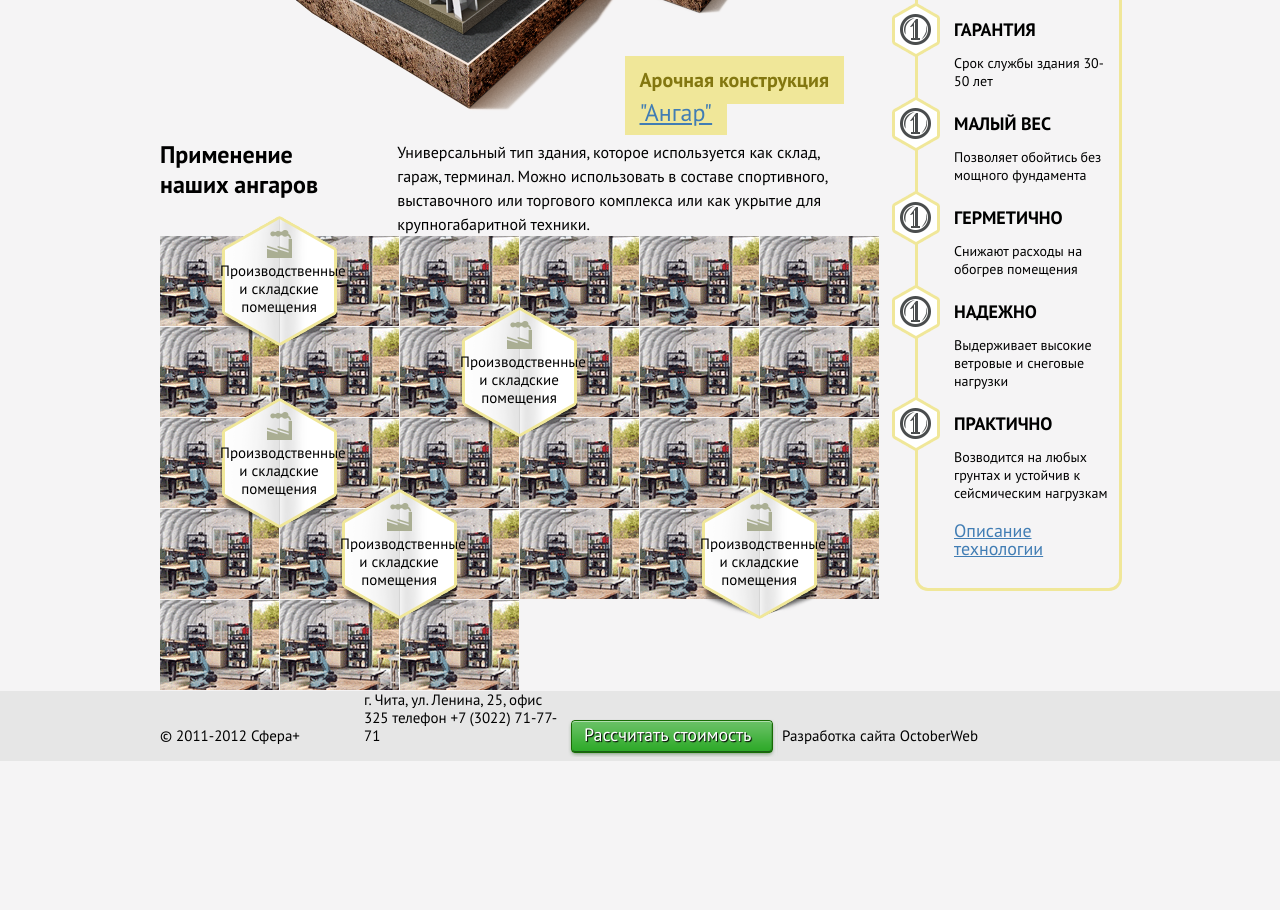
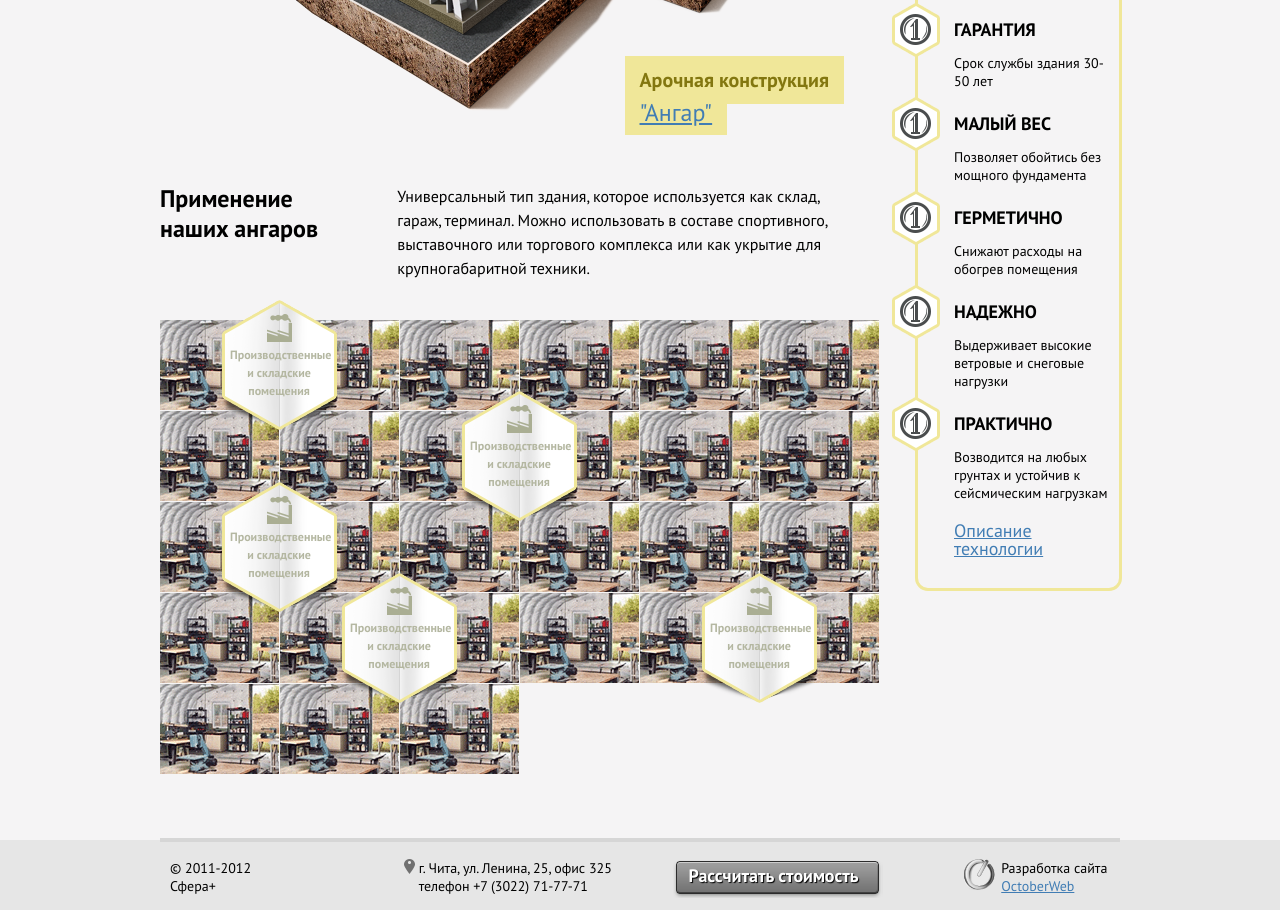
Before and after one commit to wd5/1-angari, a plain HTML site: page markup/index.html in a window 1280 px wide. Shown: the part 370-1280 px from the top of the page. Before the commit the page ends 1131 px from the top, so only its background shows below. Drawn offline with Linux system fonts and the light colour scheme.

Commit message:
index page

```diff
--- a/markup/index.html
+++ b/markup/index.html
@@ -210,16 +210,18 @@
                 Сфера+
             </p>
 
-            <p class="contacts">
+            <p class="footer-contacts">
                 г. Чита, ул. Ленина, 25, офис 325
                 телефон +7 (3022) 71-77-71
             </p>
 
-            <a href="" class="calculate-button">Рассчитать стоимость</a>
+            <p class="calculate-button">
+                <a href="" >Рассчитать стоимость</a>
+            </p>
 
             <p class="octoberweb">
                 Разработка сайта
-                OctoberWeb
+                <a href="">OctoberWeb</a>
             </p>
         </div>
     </footer>
--- a/markup/static/css/style.css
+++ b/markup/static/css/style.css
@@ -233,6 +233,10 @@ a:visited {
 }
 .usecases {
     width:719px;
+    margin: 44px 0 65px 0;
+}
+.usecases-gallery {
+    margin: 40px 0 0 0;
 }
 .usecase-image {
     margin: 0 -3px -3px 0;
@@ -242,14 +246,20 @@ a:visited {
     display: inline-block;
     margin: 0 -4px 0 0;
 }
+.usecases-header p {
+    font-size: 12px;
+    font-weight: bold;
+    color: #b4b7a1;
+}
 .usecases-header-inner {
     background: url(../images/usecase-category-bg.png);
     position: absolute;
     top: -107px;
     left: -60px;
-    width: 118px;
+    width: 98px;
     height: 130px;
     text-align: center;
+    padding: 0 10px 0 10px;
 }
 .usecase-category-img {
     margin: 14px 0 0 0;
@@ -300,12 +310,57 @@ a:visited {
     height: 70px;
     width: 100%;
     background: #e6e6e6;
+    font-size: 14px;
+}
+.footer-inner {
+    border-top: solid #d6d6d6 4px;
+    position: relative;
+    top: -2px;
 }
 .footer p {
     display: inline-block;
-    width: 200px;
+    margin-top: 17px;
 }
 .footer .calculate-button {
-    background: url(../images/header-calculate-button.png)
+    background: url(../images/footer-calculate-button.png);
+    vertical-align: top;
+    font-weight: bold;
+    margin-left: 50px;
+}
+.footer .calculate-button a {
+    color: white;
+    text-decoration: none;
+}
+.copyright {
+    width: 100px;
+    margin-left: 10px;
+}
+.footer-contacts {
+    width: 200px;
+    position: relative;
+    margin-left: 145px;
+}
+.footer-contacts:before {
+    content:'';
+    display: inline-block;
+    position: absolute;
+    left: -15px;
+    width: 11px;
+    height: 15px;
+    background: url(../images/address-icon.png)
+}
+.octoberweb {
+    width: 150px;
+    position:relative;
+    left: 115px;
+}
+.octoberweb:before {
+    content:'';
+    display: inline-block;
+    position: absolute;
+    left: -37px;
+    width: 31px;
+    height: 31px;
+    background: url(../images/octoberweb-logo.png)
 }
 /* end of footer */
```
Also changed, not shown: markup/static/images/address-icon.png (added), markup/static/images/footer-calculate-button.png (added), markup/static/images/octoberweb-logo.png (added), 1 other file.
